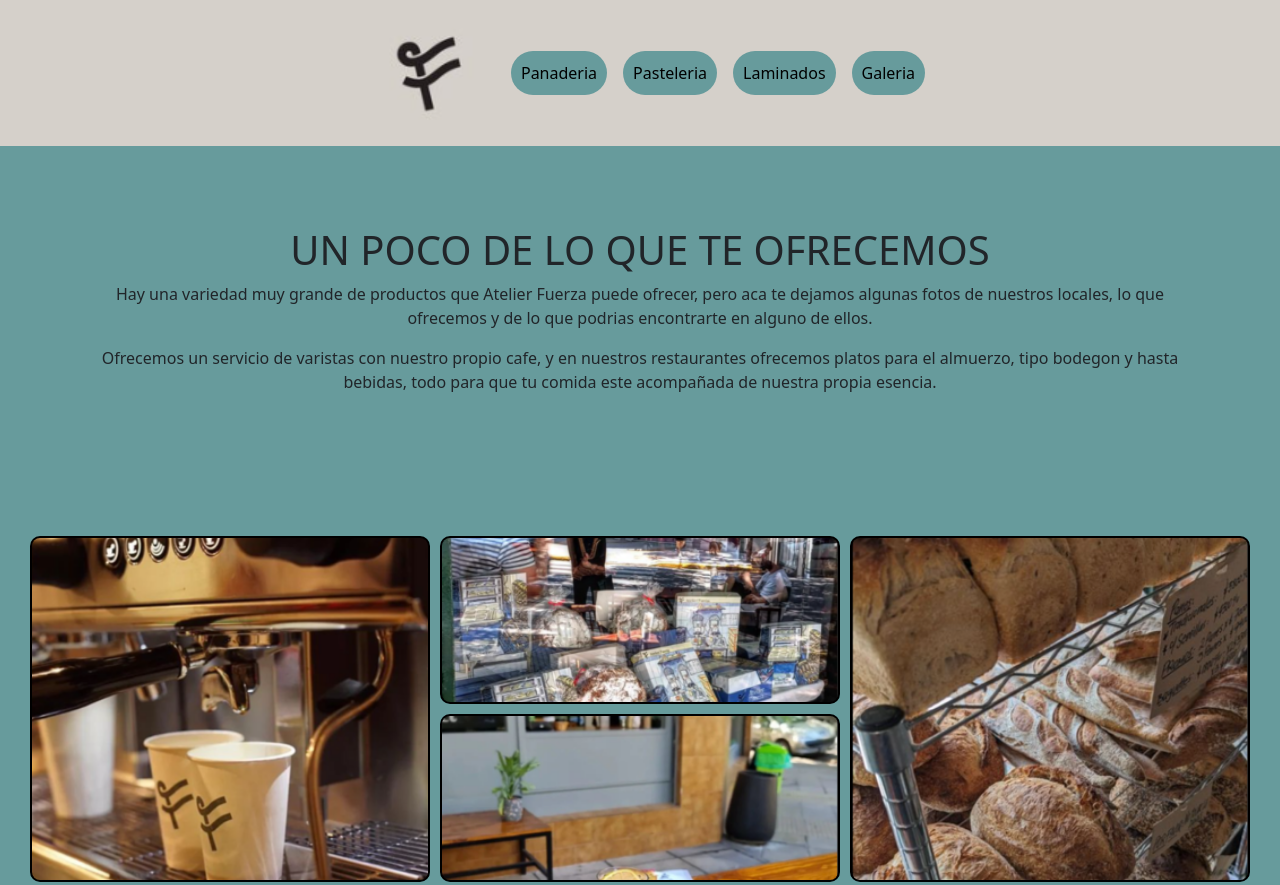
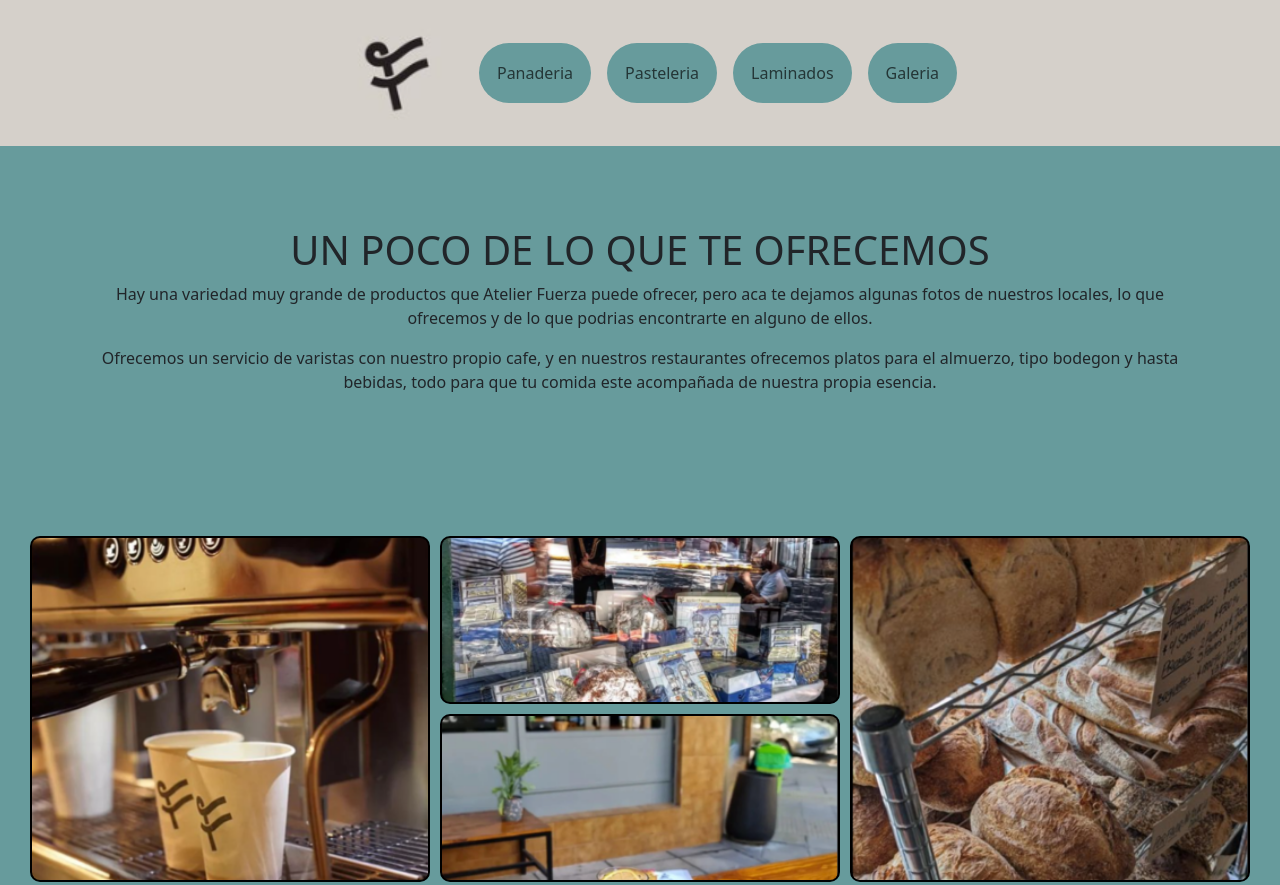
Before and after one commit to TheQuasarr/Coder-House-AF, a website: page pages/Galeria.html in a window 1280 px wide. Shown: the top 885 px of the page. Drawn offline with nearby package versions, Linux system fonts and the light colour scheme.

Commit message:
modificados los bootnes de nav para galeria laminados y panaderia

```diff
--- a/pages/Galeria.html
+++ b/pages/Galeria.html
@@ -3,7 +3,7 @@
 <head>
     <meta charset="UTF-8">
     <meta name="viewport" content="width=device-width, initial-scale=1.0">
-    <meta name="description" content="Un poco de lo que te ofrecemos, Ofrecemos un servicio de varistas con nuestro propio cafe, y en nuestros restaurantes ofrecemos platos para el almuerzo, tipo bodegon y hasta bebidas">
+    <meta name="description" content=" class="nav-item"Un poco de lo que te ofrecemos, Ofrecemos un servicio de varistas con nuestro propio cafe, y en nuestros restaurantes ofrecemos platos para el almuerzo, tipo bodegon y hasta bebidas">
 
     <!-- LINK BOOTSTRAP -->
     <link href="https://cdn.jsdelivr.net/npm/bootstrap@5.3.3/dist/css/bootstrap.min.css" rel="stylesheet" integrity="sha384-QWTKZyjpPEjISv5WaRU9OFeRpok6YctnYmDr5pNlyT2bRjXh0JMhjY6hW+ALEwIH" crossorigin="anonymous">
@@ -33,20 +33,20 @@
                 </button>
                 <div class="collapse navbar-collapse" id="navbarNavDropdown">
                     <ul class="navbar-nav">
-                        <li>
-                            <a href="../pages/Panaderia.html">Panaderia</a>
+                        <li class="nav-item">
+                            <a class="nav-link" href="../pages/Panaderia.html">Panaderia</a>
                         </li>
 
-                        <li>
-                            <a href="../pages/Pasteleria.html">Pasteleria</a>
+                        <li class="nav-item">
+                            <a class="nav-link" href="../pages/Pasteleria.html">Pasteleria</a>
                         </li>
 
-                        <li>
-                            <a href="../pages/Laminados.html">Laminados</a>
+                        <li class="nav-item">
+                            <a class="nav-link" href="../pages/Laminados.html">Laminados</a>
                         </li>
 
-                        <li>
-                            <a href="../pages/Galeria.html">Galeria</a>
+                        <li class="nav-item">
+                            <a class="nav-link" href="../pages/Galeria.html">Galeria</a>
                         </li>
                     </ul>
                 </div>
```
Also changed, not shown: pages/Laminados.html (+9 -9 lines), pages/Panaderia.html (+9 -9 lines).
